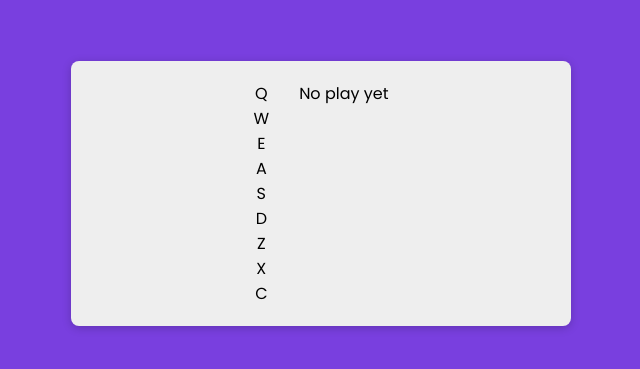
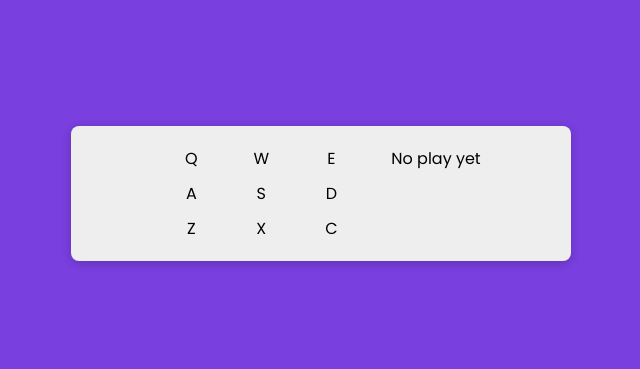
Before and after one commit to ivanherreradev/freecodecamp-drum-machine, a React (Vite) app: page / in a window 1280 px wide. Shown: the part 207-576 px from the top of the page, without its empty margins (319-959 px from the left). Built offline with nearby package versions, Linux system fonts and the light colour scheme.

Commit message:
add styles (DrumPad)

```diff
--- a/src/components/DrumPad/DrumPad.jsx
+++ b/src/components/DrumPad/DrumPad.jsx
@@ -1,15 +1,20 @@
 import React from 'react'
+import Pad from './components/Pad/Pad'
 import { firstSoundsGroup, secondSoundsGroup } from '../../utils/sounds/sounds'
-import Pad from './components/Pad/Pad'
+import styles from './DrumPad.module.css'
 
 const DrumPad = ({ soundsGroup, handleSetDisplay }) => {
   const currentSoundGroup =
     soundsGroup === 'first' ? firstSoundsGroup : secondSoundsGroup
 
   return (
-    <section id="drum-pads">
+    <section id="drum-pads" className={styles.drumPad}>
       {currentSoundGroup.map((sound) => (
-        <Pad key={sound.key} sound={sound} handleSetDisplay={handleSetDisplay}/>
+        <Pad
+          key={sound.key}
+          sound={sound}
+          handleSetDisplay={handleSetDisplay}
+        />
       ))}
     </section>
   )
--- /dev/null
+++ b/src/components/DrumPad/DrumPad.module.css
@@ -0,0 +1,6 @@
+.drumPad {
+  display: grid;
+  width: 200px;
+  grid-template-columns: repeat(3, 1fr);
+  gap: 10px;
+}
```
